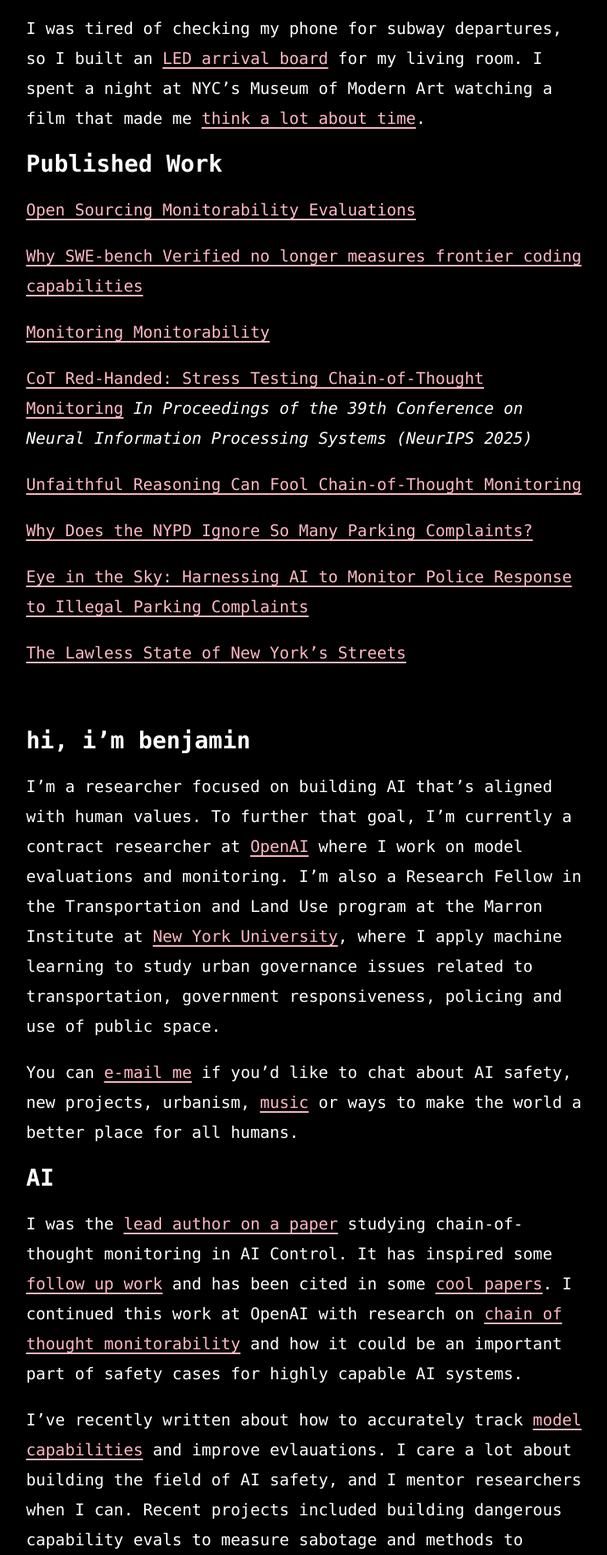
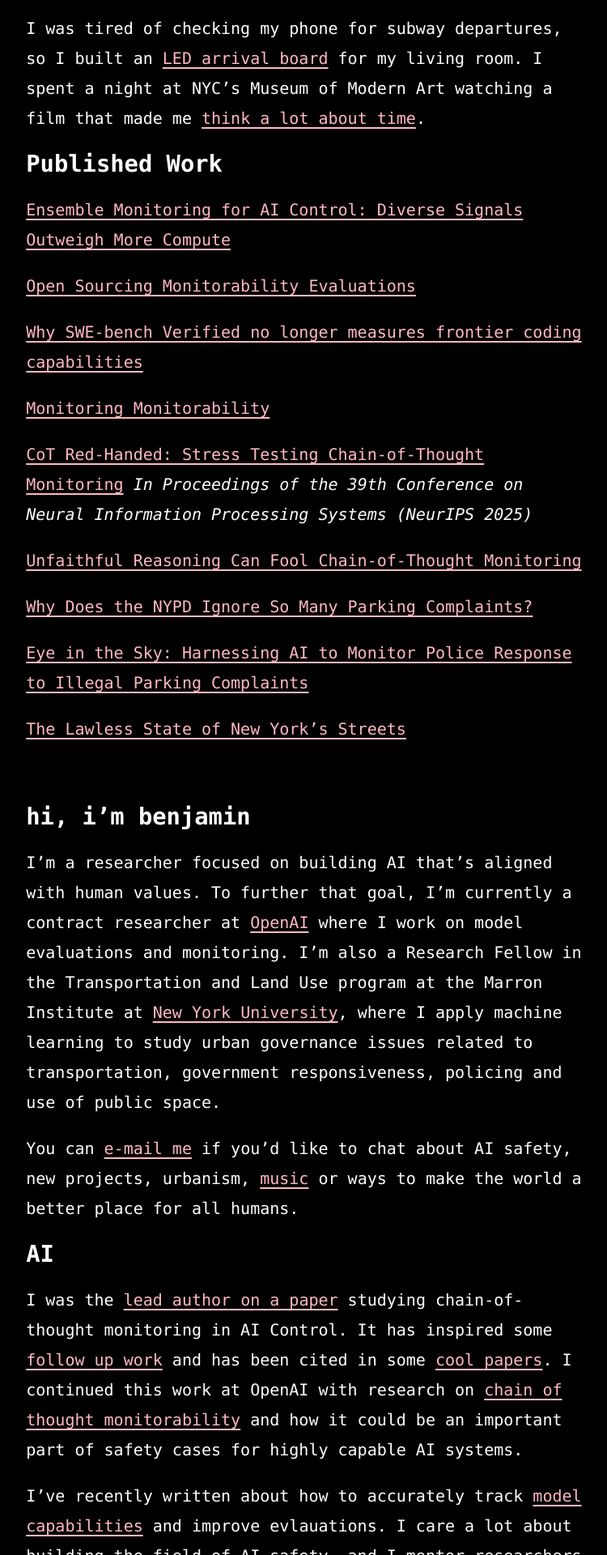
Before and after one commit to benarnav/benarnav.github.io, a Jekyll site: the page built from index.md, in a window 1280 px wide. Shown: the part 1919-3839 px from the top of the page at 81% size, without its empty margins (261-1011 px from the left). Built offline with Jekyll 4.4.1, drawn with Linux system fonts in a browser that asks for light colours; some web fonts are replaced; some of the changed text lies outside the part shown.

Commit message:
Add new publication link

```diff
--- a/index.md
+++ b/index.md
@@ -35,6 +35,8 @@ I was tired of checking my phone for subway departures, so I built an [LED arriv
 
 ### Published Work
 
+[Ensemble Monitoring for AI Control: Diverse Signals Outweigh More Compute](https://arxiv.org/abs/2605.15377)
+
 [Open Sourcing Monitorability Evaluations](https://alignment.openai.com/monitorability-evals/)
 
 [Why SWE-bench Verified no longer measures frontier coding capabilities](https://openai.com/index/why-we-no-longer-evaluate-swe-bench-verified/)
```
